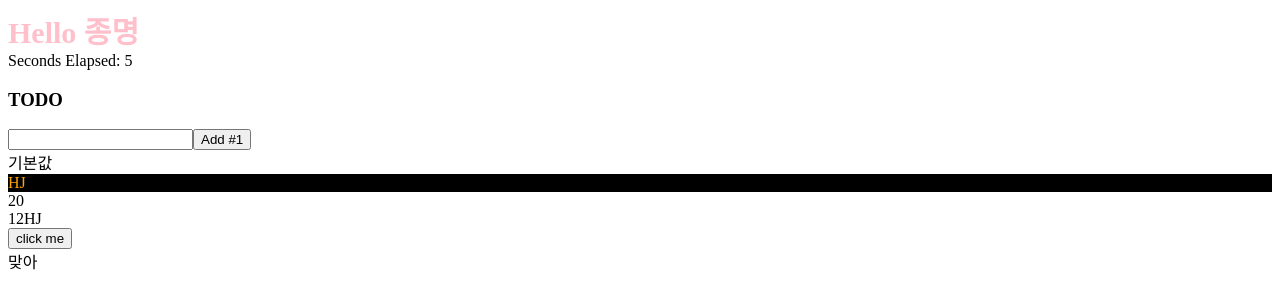
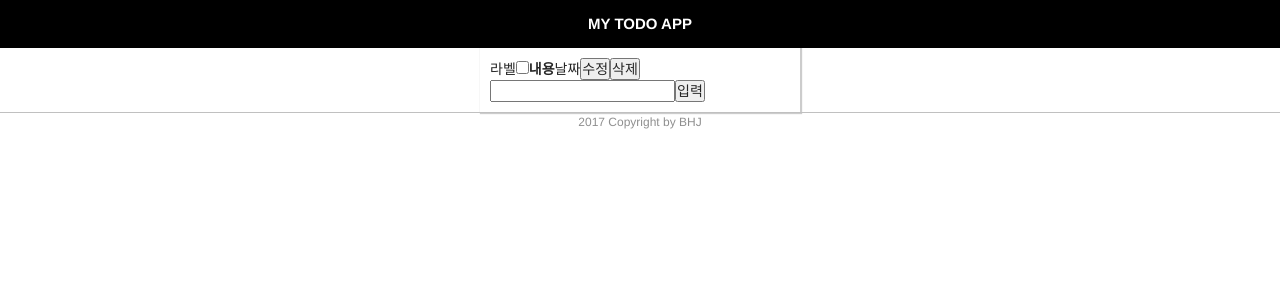
Before and after one commit to heejungbyun/react_study, a React app: page / in a window 1280 px wide. Built offline with nearby package versions, Linux system fonts and the light colour scheme.

Commit message:
기본구조 세팅

```diff
--- /dev/null
+++ b/public/css/style.css
@@ -0,0 +1,21 @@
+@charset "utf-8";
+/* CSS Document */
+
+/* Common */
+body,p,h1,h2,h3,h4,h5,h6,ul,ol,li,dl,dt,dd,table,th,td,form,fieldset,legend,input,textarea,button,select,legend{margin:0;padding:0}
+body,input,textarea,select,button,table{font-size:14px;line-height:18px;font-family:HelveticaNeue-Light,Helvetica,AppleSDGothicNeo-Regular,"나눔고딕",nanumgothic,sans-serif;color:#252525}
+body{position:relative;-webkit-text-size-adjust:none}
+img,fieldset{border:0}
+ul,ol{list-style:none}
+em,address{font-style:normal}
+a{text-decoration:none}
+table{border-collapse:collapse}
+hr{display:none !important}
+legend,.blind,#u_skip{overflow:hidden;position:absolute;left:-999em;width:1px;height:1px;font-size:0;line-height:0}
+.sr_only{overflow:hidden;color:rgba(0,0,0,0);white-space:nowrap}
+.hidden{visibility:hidden}
+
+.headerWrap{padding:15px;background-color:#000;color:#fff;text-align:center}
+.tit_header{font-size:15px}
+.container{width:300px;padding:10px;margin:0 auto;box-shadow: 1px 1px 1px 1px rgba(0,0,0,0.2);}
+.footer{text-align:center;font-size:12px;color:#8f8f8f;border-top:1px solid #c0c0c0}
--- a/public/index.html
+++ b/public/index.html
@@ -3,6 +3,7 @@
 <head>
 <meta charset="UTF-8">
 <title>React App</title>
+<link rel="stylesheet" href="css/style.css">
 </head>
 <body>
 
--- /dev/null
+++ b/src/components/Contents.js
@@ -0,0 +1,15 @@
+import React from 'react';
+import ReactDOM from 'react-dom';
+import Todolist from './MyTodoList';
+
+class Contents extends React.Component{
+    render(){
+        return(
+            <div className="container">
+                <Todolist/>
+            </div>
+        )
+    }
+}
+
+export default Contents;
--- /dev/null
+++ b/src/components/Footer.js
@@ -0,0 +1,14 @@
+import React from 'react';
+import ReactDOM from 'react-dom';
+
+class Footer extends React.Component{
+    render(){
+        return (
+            <div className="footer">
+             2017 Copyright by BHJ
+            </div>
+        )
+    }
+}
+
+export default Footer;
--- /dev/null
+++ b/src/components/Header.js
@@ -0,0 +1,14 @@
+import React from 'react';
+import ReactDOM from 'react-dom';
+
+class Header extends React.Component{
+    render(){
+        return (
+            <div className="headerWrap">
+                <h1 className="tit_header">MY TODO APP</h1>
+            </div>
+        )
+    }
+}
+
+export default Header;
--- /dev/null
+++ b/src/components/MyTodoList.js
@@ -0,0 +1,47 @@
+import React from 'react';
+import ReactDOM from 'react-dom';
+
+// List 컴포넌트
+class TodoList extends React.Component{
+    render(){
+        return(
+            <div>
+                <TodoNote/>
+                <TodoForm/>
+            </div>
+
+        )
+    }
+}
+
+// 실질적인 List 컴포넌트
+class TodoNote extends React.Component{
+    render(){
+        return(
+            <ul className="list_todo">
+                <li>
+                    <label>라벨</label>
+                    <input type="checkbox"/>
+                    <strong>내용</strong>
+                    <span className="date">날짜</span>
+                    <button className="btn_modify">수정</button>
+                    <button className="btn_del">삭제</button>
+                </li>
+            </ul>
+        )
+    }
+}
+
+//입력 컴포넌트
+class TodoForm extends React.Component{
+    render(){
+        return(
+            <div className="form_todo">
+                <input type="text"/>
+                <button>입력</button>
+            </div>
+        )
+    }
+}
+
+export default TodoList;
--- a/src/index.js
+++ b/src/index.js
@@ -1,29 +1,16 @@
 //default import
 import React from 'react';
 import ReactDOM from 'react-dom';
-// Simple component import
-import Simple from './components/Simple';
-// Time component import
-import Time from './components/Stateful';
-// TodoApp component import
-import TodoApp from './components/Application'
-// withoutJSX
-import HelloWorld from './components/withoutJSX'
-const rootElement = document.getElementById('root');
+import Header from './components/Header';
+import Contents from './components/Contents';
+import Footer from './components/Footer';
+
 const Element = (
-	<div>
-		<Simple name="종명"/>
-		<Time />
-		<TodoApp />
-		<HelloWorld />
-	</div>
-);
-function test(){
-	console.log('test')
-}
-// render함수 인자로 3가지 https://facebook.github.io/react/docs/react-dom.html
-
-ReactDOM.render(Element, rootElement, test);
-
-/* ReactDom 최상위객체 */
-console.dir(ReactDOM)
+    <div className="wrap">
+        <Header/>
+        <Contents />
+        <Footer />
+    </div>
+)
+var rootElement = document.getElementById('root');
+ReactDOM.render(Element, rootElement);
```
